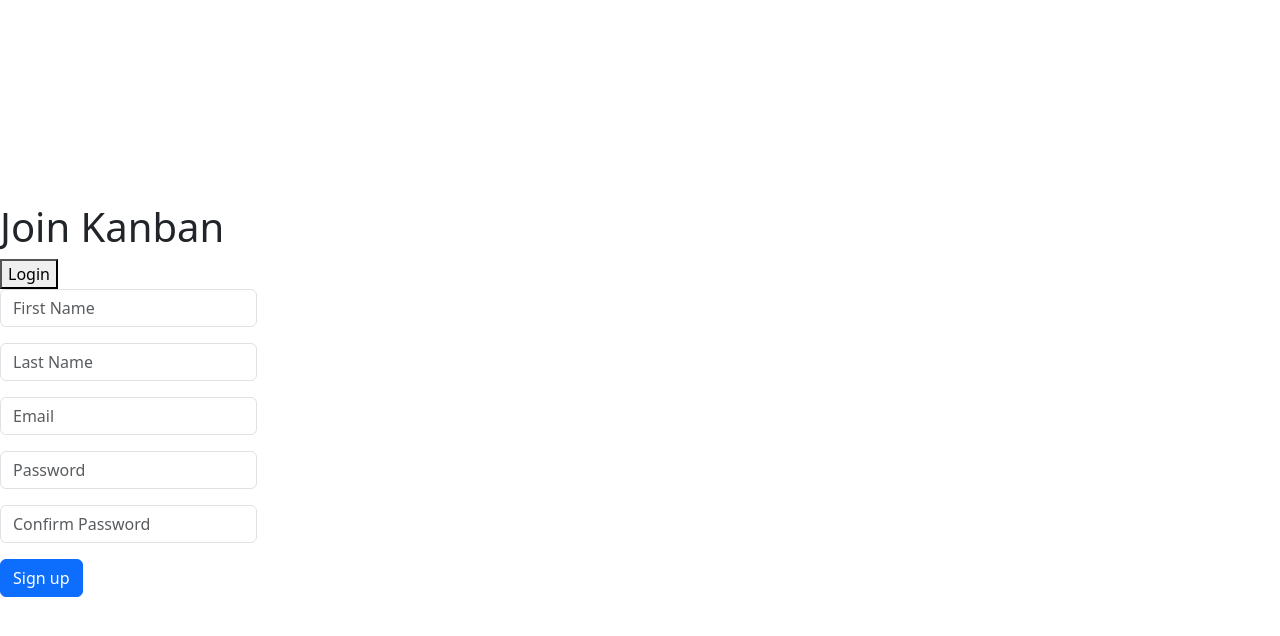
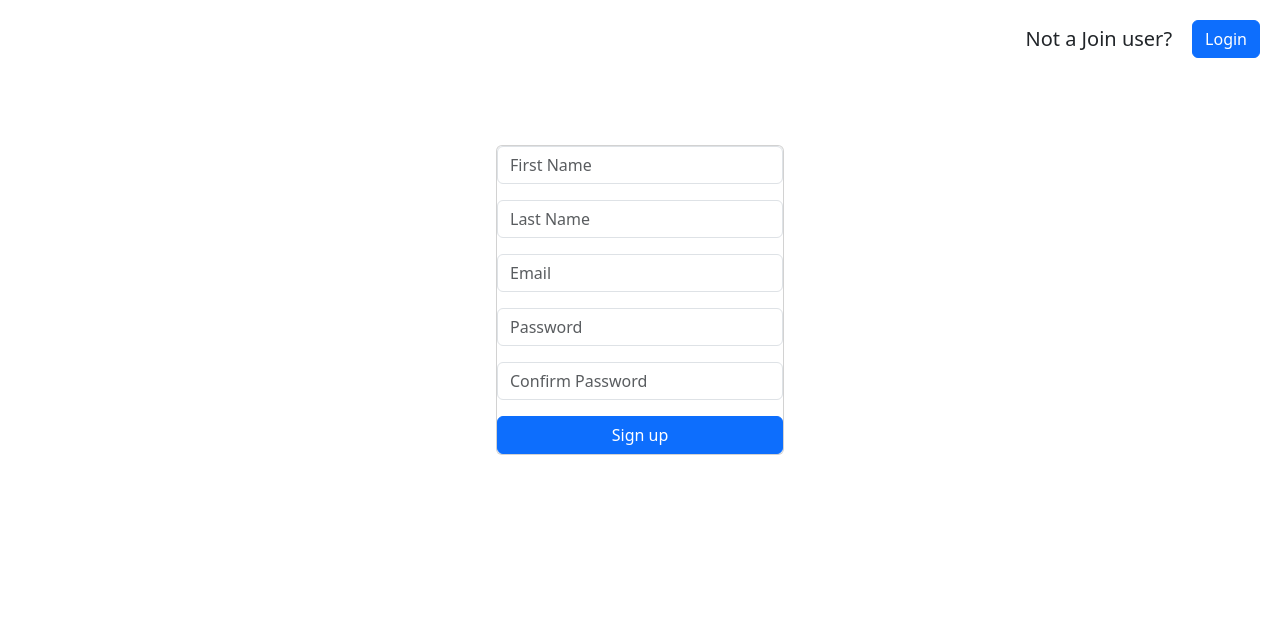
Before and after one commit to EugenOswald/react-join-kanban, a React (Vite) app: page / in a window 1280 px wide. Shown: the top 636 px of the page. Built offline with nearby package versions, Linux system fonts and the light colour scheme; no server answers.

Commit message:
edit scss

```diff
--- a/src/App.jsx
+++ b/src/App.jsx
@@ -1,10 +1,12 @@
-import { useState} from 'react';
+import { useState } from 'react';
 import './App.scss';
 import Interface from './Components/Interface';
 import LoginForm from './Components/LoginForm';
 import SingUpForm from './Components/SingUpForm';
+import Button from 'react-bootstrap/Button';
+import Card from 'react-bootstrap/Card';
+
 import 'bootstrap/dist/css/bootstrap.min.css';
-
 
 function App() {
 	const [showLoginForm, setShowLoginForm] = useState(false); //Dient dazu zuprüfen ob man angemeldet ist oder nicht
@@ -22,19 +24,24 @@ function App() {
 
 	return (
 		<>
-			<h1>Join Kanban</h1>
 			{user ? (
 				<>
 					<Interface username={userData.username}></Interface>
 				</>
 			) : (
 				<>
-					<button className='toggleLogin' onClick={() => setShowLoginForm(!showLoginForm)}>
-						{showLoginForm ? 'Register' : ' Login'}
-						{/* Das ist ein ternary operator */}
-					</button>
-					{/* Mit der onClick erstellen wir eine Anonymefunktion mit der wird mithilfe von useState von showLoginForm den zustand von false auf true setzen */}
-					{!showLoginForm ? <SingUpForm onRegistration={handleRegistration} /> : <LoginForm onLoding={handelLogin} />}
+					<div className='login-form-card d-flex justify-content-center align-items-center flex-column flex-grow'>
+						<div className='container-toggle-login d-flex justify-content-center align-items-center flex-row'>
+							<p>Not a Join user?</p>
+							<Button variant='primary' className='toggleLogin' onClick={() => setShowLoginForm(!showLoginForm)}>
+								{showLoginForm ? 'Sing Up' : ' Login'}
+							</Button>
+						</div>
+						<Card style={{ width: '18rem' }}>
+							{/* Mit der onClick erstellen wir eine Anonymefunktion mit der wird mithilfe von useState von showLoginForm den zustand von false auf true setzen */}
+							{!showLoginForm ? <SingUpForm onRegistration={handleRegistration} /> : <LoginForm onLoding={handelLogin} />}
+						</Card>
+					</div>
 				</>
 			)}
 		</>
--- a/src/App.scss
+++ b/src/App.scss
@@ -0,0 +1,4 @@
+@import "scss/loginFormCard";
+@import "scss/font";
+@import "scss/typo";
+@import "scss/variables";
--- a/src/index.scss
+++ b/src/index.scss
@@ -5,7 +5,7 @@
 
   color-scheme: light dark;
   color: rgba(255, 255, 255, 0.87);
-  background-color: #f5f5f5;
+  background-color: #f6f7f8;
 
   font-synthesis: none;
   text-rendering: optimizeLegibility;
@@ -17,8 +17,7 @@
 
 body {
   margin: 0;
-  display: flex;
-  place-items: center;
-  min-width: 100%;
+  width: 100vw;
+  max-width: 100%;
   min-height: 100vh;
 }
--- /dev/null
+++ b/src/scss/_font.scss
@@ -0,0 +1,16 @@
+/* inter-regular - latin */
+@font-face {
+  font-display: swap; /* Check https://developer.mozilla.org/en-US/docs/Web/CSS/@font-face/font-display for other options. */
+  font-family: 'Inter';
+  font-style: normal;
+  font-weight: 400;
+  src: url('../fonts/inter-v13-latin-regular.woff2') format('woff2'); /* Chrome 36+, Opera 23+, Firefox 39+, Safari 12+, iOS 10+ */
+}
+/* inter-700 - latin */
+@font-face {
+  font-display: swap; /* Check https://developer.mozilla.org/en-US/docs/Web/CSS/@font-face/font-display for other options. */
+  font-family: 'Inter';
+  font-style: normal;
+  font-weight: 700;
+  src: url('../fonts/inter-v13-latin-700.woff2') format('woff2'); /* Chrome 36+, Opera 23+, Firefox 39+, Safari 12+, iOS 10+ */
+}
--- /dev/null
+++ b/src/scss/_loginFormCard.scss
@@ -0,0 +1,15 @@
+.login-form-card {
+	min-height: 600px;
+	position: relative;
+
+	.container-toggle-login {
+		position: absolute;
+		right: 20px;
+		top: 20px;
+		p {
+			margin-bottom: 0;
+			margin-right: 20px;
+			font-size: 20px;
+		}
+	}
+}
--- /dev/null
+++ b/src/scss/_variables.scss
@@ -0,0 +1,5 @@
+////////
+//Colors
+////////
+$primary: #2A3647;
+$secondary: #29ABE2;
```
Also changed, not shown: src/scss/_typo.scss (added), 1 other file (tests, documents, lock files or other folders).
